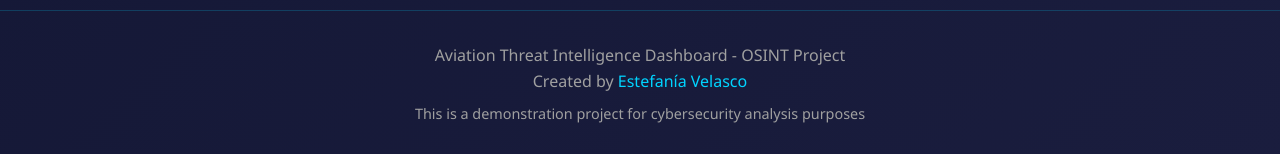
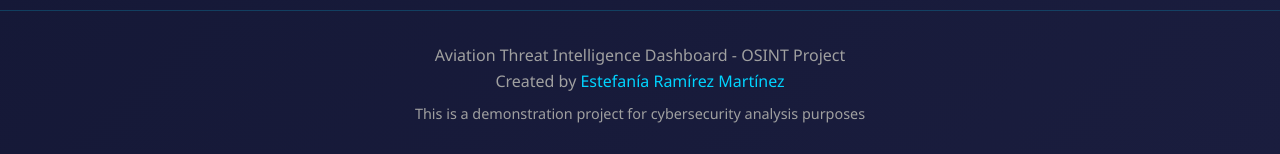
Before and after one commit to 3stefani/aviation-threat-intel, a plain HTML site: page index.html in a window 1280 px wide. Shown: the part 3343-3497 px from the top of the page. Drawn offline with Linux system fonts and the light colour scheme.

Commit message:
Update index.html

```diff
--- a/index.html
+++ b/index.html
@@ -475,7 +475,7 @@
 
     <footer>
         <p>Aviation Threat Intelligence Dashboard - OSINT Project</p>
-        <p>Created by <a href="https://github.com/3stefani" target="_blank">Estefanía Velasco</a></p>
+        <p>Created by <a href="https://github.com/3stefani" target="_blank">Estefanía Ramírez Martínez</a></p>
         <p style="margin-top: 0.5rem; font-size: 0.9rem;">This is a demonstration project for cybersecurity analysis purposes</p>
     </footer>
 </body>
```
